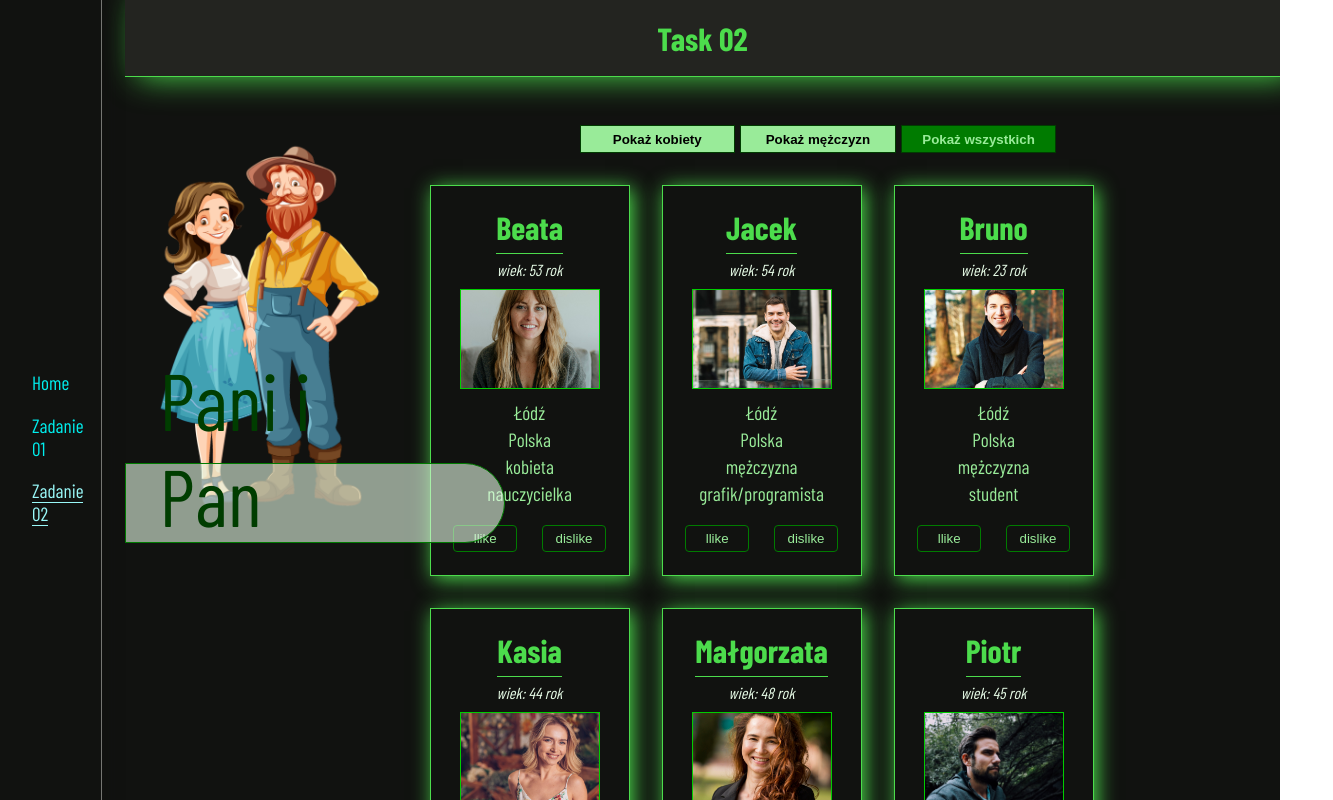
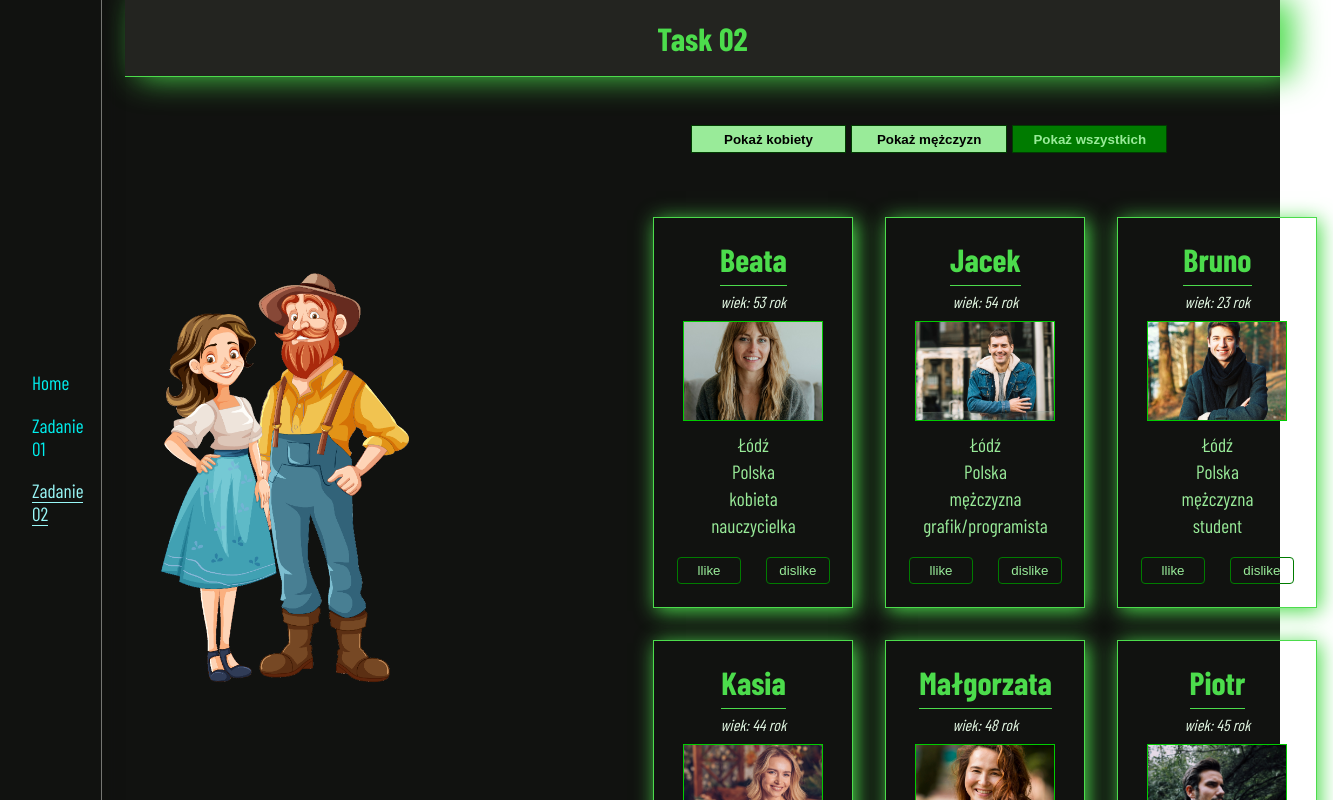
Before and after one commit to Scorpion19702022/MyReact_App001, a React (Create React App) app: page /Task02 in a window 1280 px wide. Shown: the top 800 px of the page, 1333 px wide, since content can reach past the window. Built offline with nearby package versions, Linux system fonts and the light colour scheme; a web font is replaced by a local one.

Commit message:
added and corected styles css

```diff
--- a/src/Components/Task02/Buttons.module.css
+++ b/src/Components/Task02/Buttons.module.css
@@ -41,7 +41,7 @@
 	width: 100%;
 	display: flex;
 	justify-content: center;
-	margin: 1em;
+	margin: 3em 1em;
 }
 
 .btn_show_women,
--- a/src/Components/Task02/T02data.module.css
+++ b/src/Components/Task02/T02data.module.css
@@ -39,8 +39,11 @@
 
 .people_box {
 	width: 100%;
+	margin-left: 25em;
+	padding-bottom: 4em;
 	display: flex;
 	flex-wrap: wrap;
+	justify-content: flex-end;
 }
 
 .people_box_list {
--- a/src/Components/Task02/Task02.js
+++ b/src/Components/Task02/Task02.js
@@ -12,8 +12,6 @@ const Task02 = () => {
 			<div className={styles.wrapper_task02_main}>
 				<div className={styles.box_images}>
 					<img className={styles.img_theme} src={WomanMan} alt='kobieta i mężczyzna' />
-					<div className={styles.back_topic}></div>
-					<h1 className={styles.topic}>Pani i Pan</h1>
 				</div>
 				<T02list />
 			</div>
--- a/src/Components/Task02/Task02.module.css
+++ b/src/Components/Task02/Task02.module.css
@@ -63,13 +63,13 @@
 }
 
 .wrapper_task02_main {
+	position: relative;
 	width: 100%;
 	display: flex;
-	margin: 2em;
 }
 
 .box_images {
-	position: relative;
+	position: fixed;
 	width: 25%;
 	height: 100%;
 	padding: 2em;
@@ -82,25 +82,3 @@
 .img_theme {
 	width: 100%;
 }
-
-.back_topic {
-	position: absolute;
-	bottom: 0%;
-	left: 0%;
-	width: 380px;
-	height: 80px;
-	background-color: rgba(229, 250, 229, 0.6);
-	border-top-right-radius: 50px;
-	border-bottom-right-radius: 50px;
-	border: 0.04em solid var(--color-green06);
-}
-
-.topic {
-	position: absolute;
-	bottom: 0%;
-	left: 12%;
-	font-size: 5em;
-	color: var(--color-green07);
-	font-weight: 300;
-	z-index: 2;
-}
```
